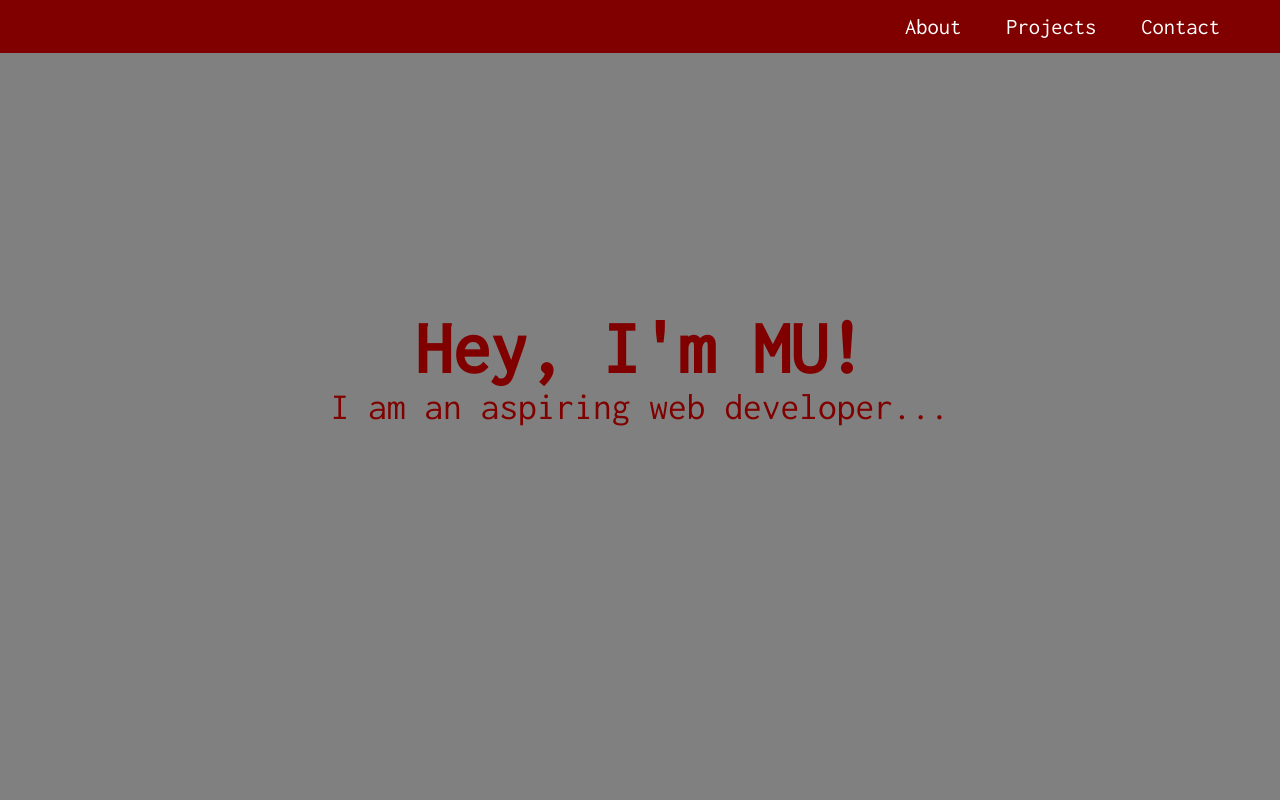
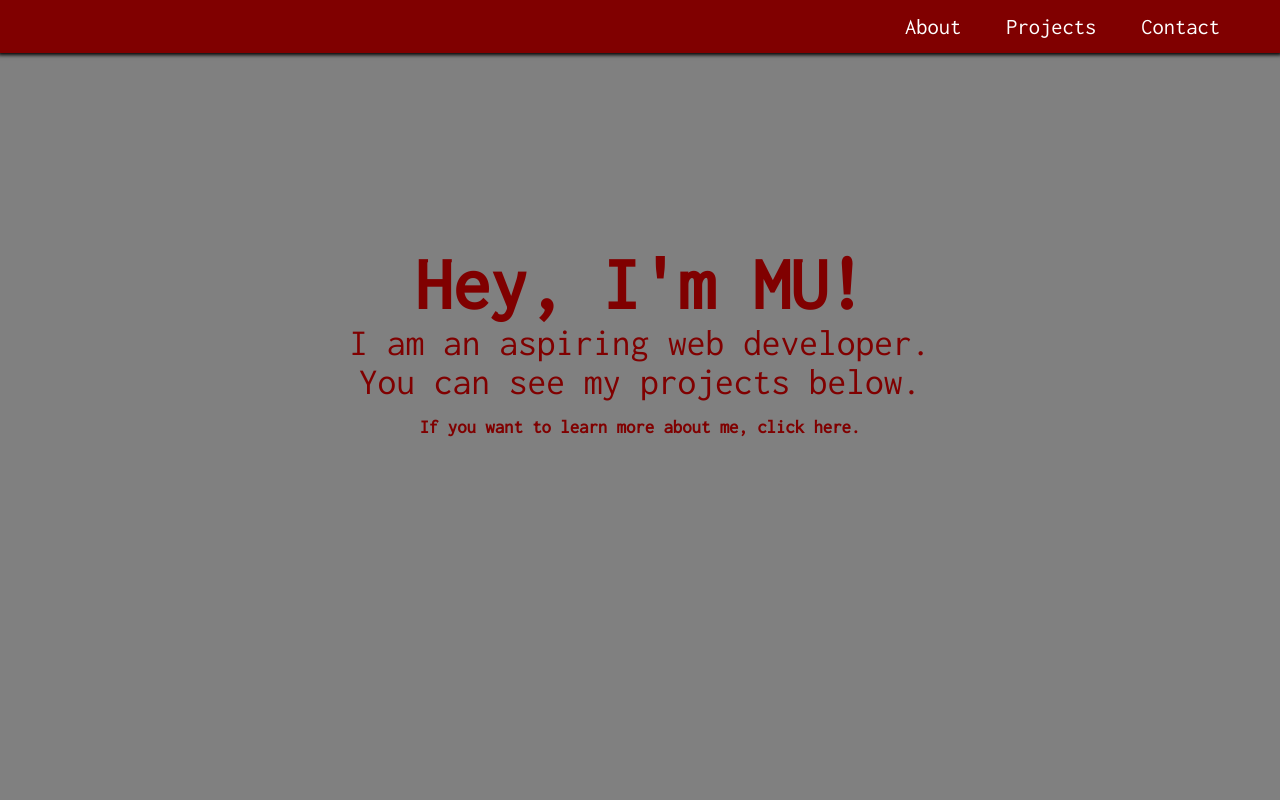
Before and after one commit to mspuy3/mspuy3.github.io, a plain HTML site: page index.html in a window 1280 px wide. Shown: the top 800 px of the page. Drawn offline with Linux system fonts and the light colour scheme.

Commit message:
added CV link in homepage

```diff
--- a/index.html
+++ b/index.html
@@ -31,7 +31,7 @@
 
           <div id="welcome-section-container">
             <h1 id="welcome-section-title">Hey, I'm MU!</h1>
-            <p id="welcome-section-subtitle">I am an aspiring web developer...</p>
+            <p id="welcome-section-subtitle">I am an aspiring web developer.<br> You can see my projects below.<br> <a href="./curriculumVitae/index.html" id ="cv-link" target="_blank">If you want to learn more about me, click here.</a></p>
           </div>
 
       </section>
--- a/style.css
+++ b/style.css
@@ -18,6 +18,7 @@ body{
   width: 100%;
   background-color: maroon;
   height: auto;
+  box-shadow: 0 0 0.25rem 0.125rem black;
 }
 
 #navbar-container ul{
@@ -61,7 +62,7 @@ main{
 #welcome-section{
   height: 100vh;
   background-color: gray;
-  padding: 20% 15%;
+  padding: 15% 15%;
 }
 
 #welcome-section-container{
@@ -71,10 +72,24 @@ main{
   color: maroon;
   font-size: 5em;
 }
-#welcome-section-subtitle{
+#welcome-section-subtitle {
   color: maroon;
   font-size: 2.5em;
 }
+
+#cv-link{
+  color: maroon;
+  font-size: 0.5em;
+  text-decoration: none;
+  font-weight: bold;
+}
+
+  #cv-link:hover {
+    color: goldenrod;
+    font-size: 0.5em;
+    text-decoration: underline;
+    font-weight: bold;
+  }
 
 #projects{
   height: auto;
```
